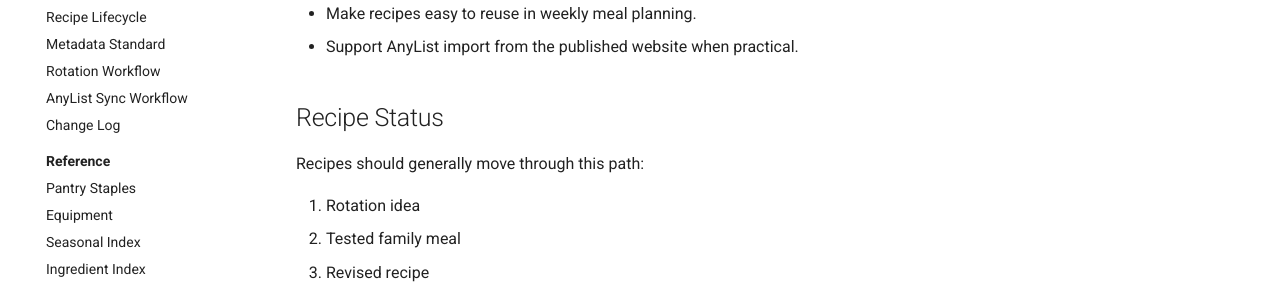
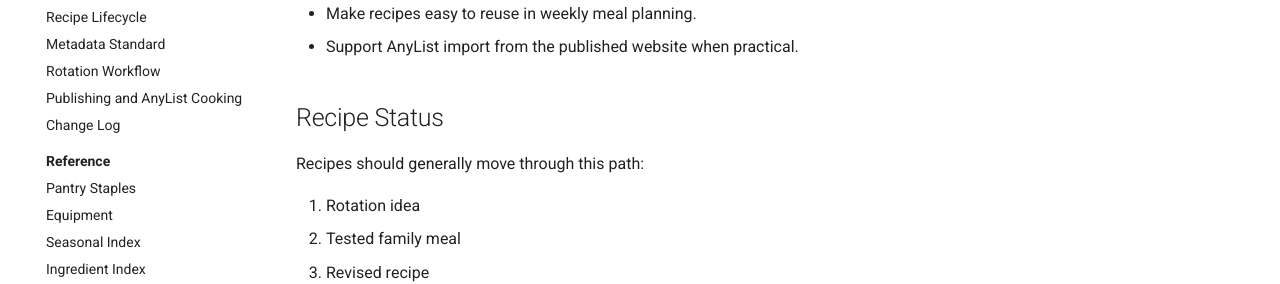
Before and after one commit to akiligar/kester_family_cookbook, an MkDocs documentation site: the page built from docs/index.md, in a window 1280 px wide. Shown: the part 497-781 px from the top of the page. Built offline with MkDocs 1.6.1 and Material for MkDocs 9.7.7, drawn with Linux system fonts in a browser that asks for light colours; comment, search, counter and statistics services are not loaded.

Commit message:
Rename AnyList workflow navigation label

```diff
--- a/mkdocs.yml
+++ b/mkdocs.yml
@@ -47,7 +47,7 @@ nav:
       - Recipe Lifecycle: editorial/recipe-lifecycle.md
       - Metadata Standard: editorial/metadata-standard.md
       - Rotation Workflow: editorial/rotation-to-recipe-workflow.md
-      - AnyList Sync Workflow: editorial/anylist-sync-workflow.md
+      - Publishing and AnyList Cooking: editorial/anylist-sync-workflow.md
       - Change Log: editorial/change-log.md
   - Reference:
       - reference/index.md
```
